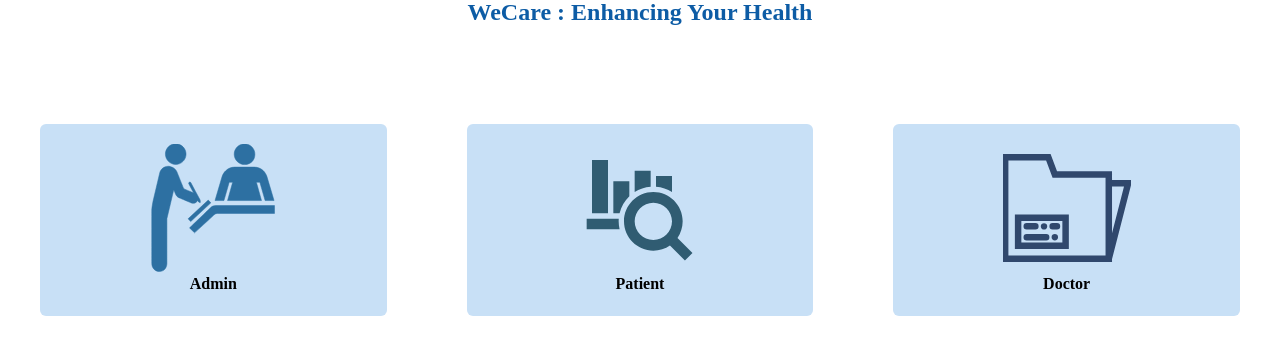
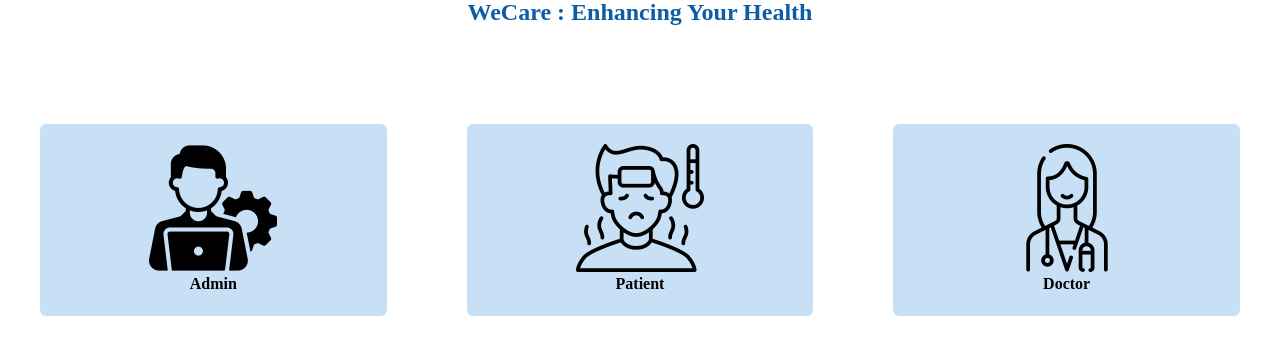
Before and after one commit to Sima-J/WeCare, a Flask app: page / in a window 1280 px wide. Shown: the part 332-687 px from the top of the page. Run offline with Flask 3, Linux system fonts and the light colour scheme; style sheets or scripts are compiled from the project's sources; parts of the project's set-up code (start-up, migrations or seed data) failed here and were passed over.

Commit message:
final demo1

```diff
--- a/templates/index.html
+++ b/templates/index.html
@@ -32,7 +32,7 @@
       >
         <a href="/admin/login">
           <div class="">
-            <img src="/static/img/register.svg" alt="phone" class="w-32 h-32" />
+            <img src="/static/img/admin.png" alt="phone" class="w-32 h-32" />
           </div>
           <div class="w-full flex justify-center">
             <p class="font-bold">Admin</p>
@@ -45,7 +45,7 @@
       >
         <a href="/patient/login">
           <div class="">
-            <img src="/static/img/analyze.svg" alt="phone" class="w-32 h-32" />
+            <img src="/static/img/sick.png" alt="phone" class="w-32 h-32" />
           </div>
           <div class="w-full flex justify-center">
             <p class="font-bold">Patient</p>
@@ -58,11 +58,7 @@
       >
         <a href="/doctor/login">
           <div class="">
-            <img
-              src="/static/img/data_record.svg"
-              alt="phone"
-              class="w-32 h-32"
-            />
+            <img src="/static/img/doctor.png" alt="phone" class="w-32 h-32" />
           </div>
           <div class="w-full flex justify-center">
             <p class="font-bold">Doctor</p>
```
Also changed, not shown: static/img/admin.png (added), static/img/doctor.png (added), static/img/sick.png (added).
